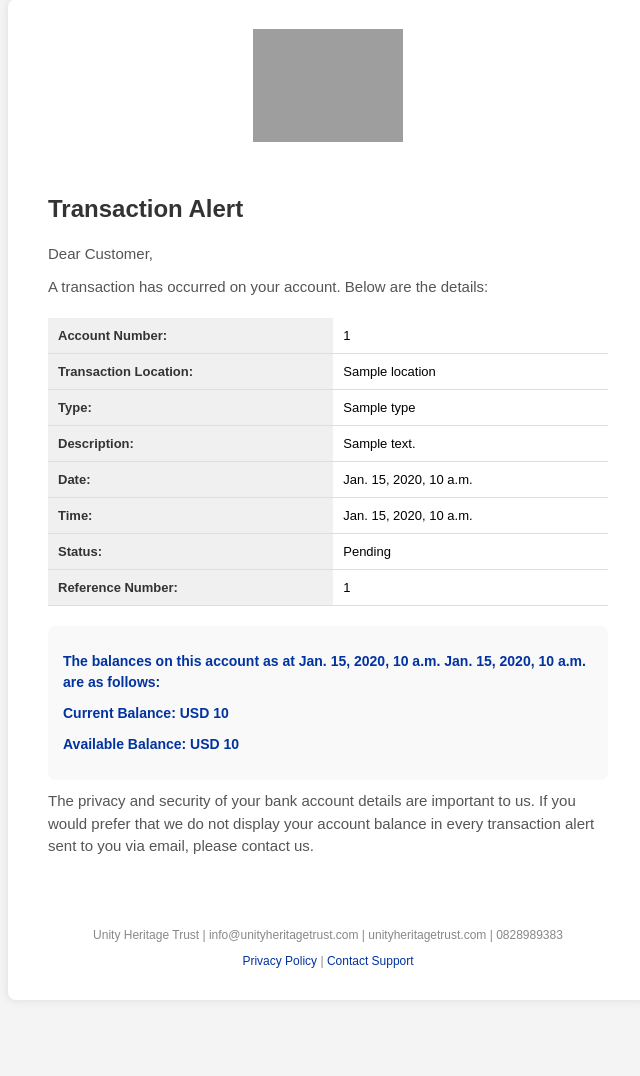
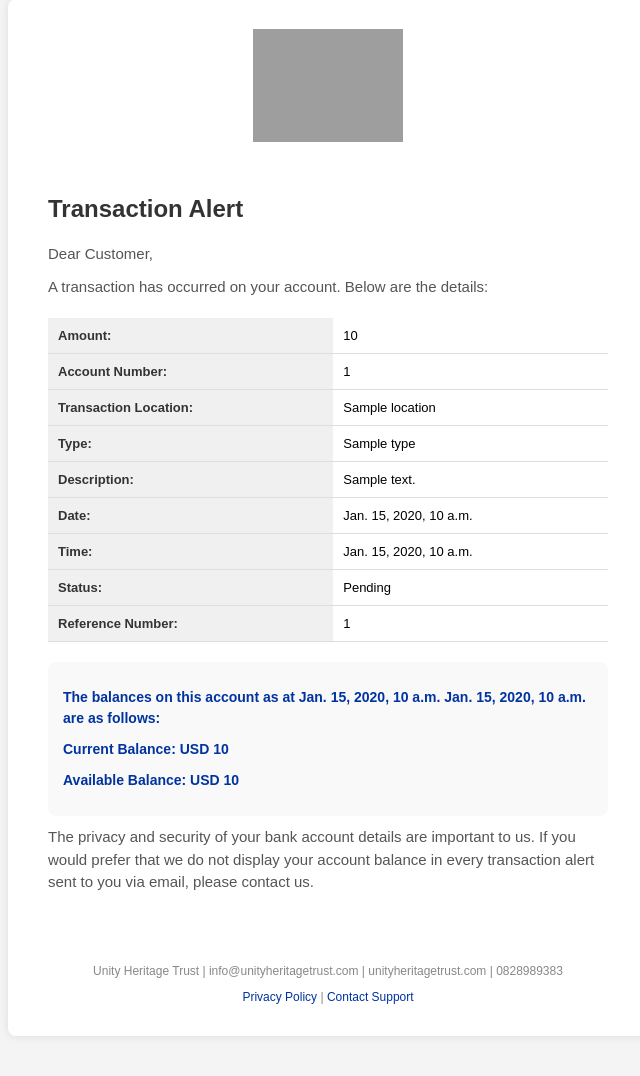
Before and after one commit to callzmary6/united_sky_trust_backend, a Django app: template templates/transaction.html in a window 1280 px wide. Shown: the part 41-1117 px from the top of the page, without its empty margins (312-952 px from the left). Before the commit the page ends 1009 px from the top, so only its background shows below. Run offline with Django 5.2, Linux system fonts and the light colour scheme; the template is opened without the code that fills it: most values are stand-ins (such as "Sample title", 1, 10 or a date in 2020); grey boxes are pictures that could not be loaded.

Commit message:
update to transaction email

```diff
--- a/templates/transaction.html
+++ b/templates/transaction.html
@@ -32,6 +32,10 @@
             <p>Dear Customer,</p>
             <p>A transaction has occurred on your account. Below are the details:</p>
             <table class="details-table">
+                <tr>
+                    <th>Amount:</th>
+                    <td>{{amount}}</td>
+                </tr>
                 <tr>
                     <th>Account Number:</th>
                     <td>{{account_number}}</td>
```
